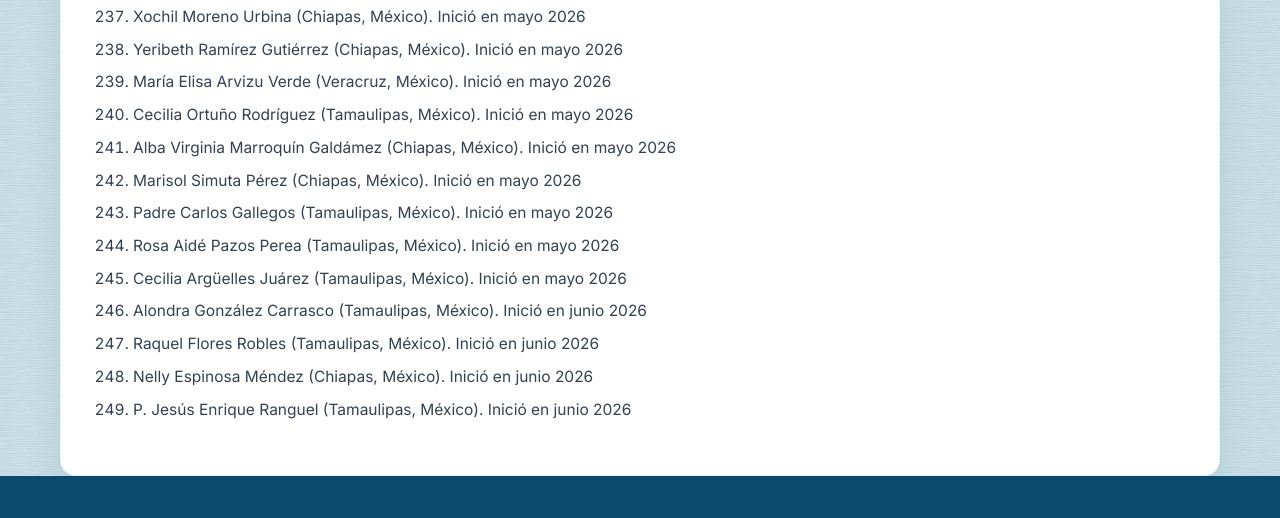
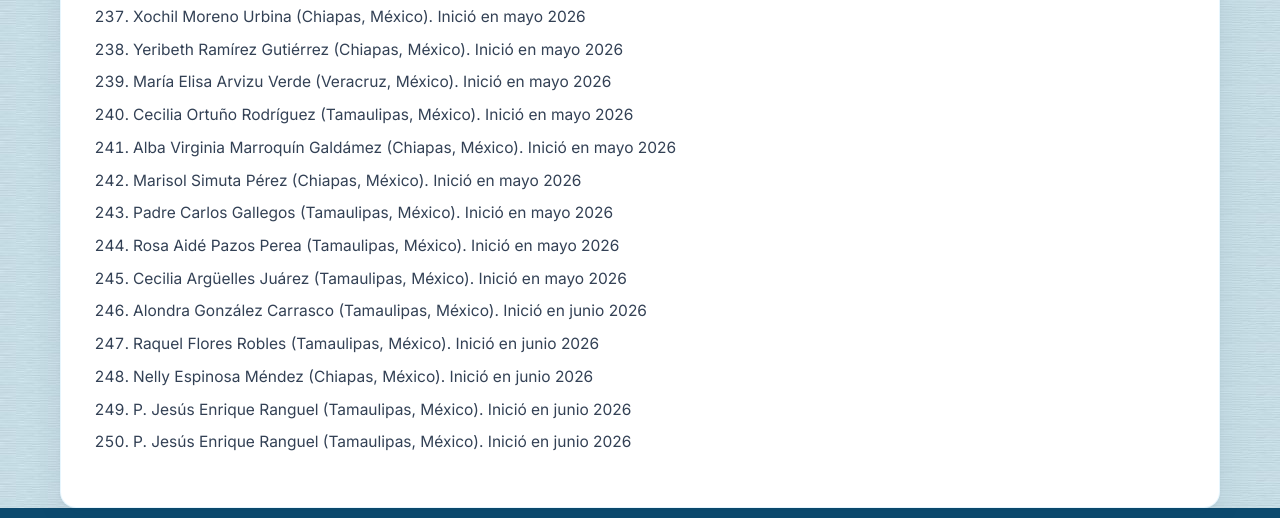
Before and after one commit to cmorillas/obra-de-amor, a plain HTML site: page grupo-laudate-mariam.html in a window 1280 px wide. Shown: the part 8032-8550 px from the top of the page. Drawn offline with nearby package versions, Linux system fonts and the light colour scheme.

Commit message:
Actualizado grupo-laudate-mariam.html desde Gestor Web

```diff
--- a/grupo-laudate-mariam.html
+++ b/grupo-laudate-mariam.html
@@ -320,6 +320,7 @@
 <li>Raquel Flores Robles (Tamaulipas, México). Inició en junio 2026</li>
 <li>Nelly Espinosa Méndez (Chiapas, México). Inició en junio 2026</li>
 <li>P. Jesús Enrique Ranguel (Tamaulipas, México). Inició en junio 2026</li>
+<li>P. Jesús Enrique Ranguel (Tamaulipas, México). Inició en junio 2026</li>
   </li>
 
 </ol>
```
